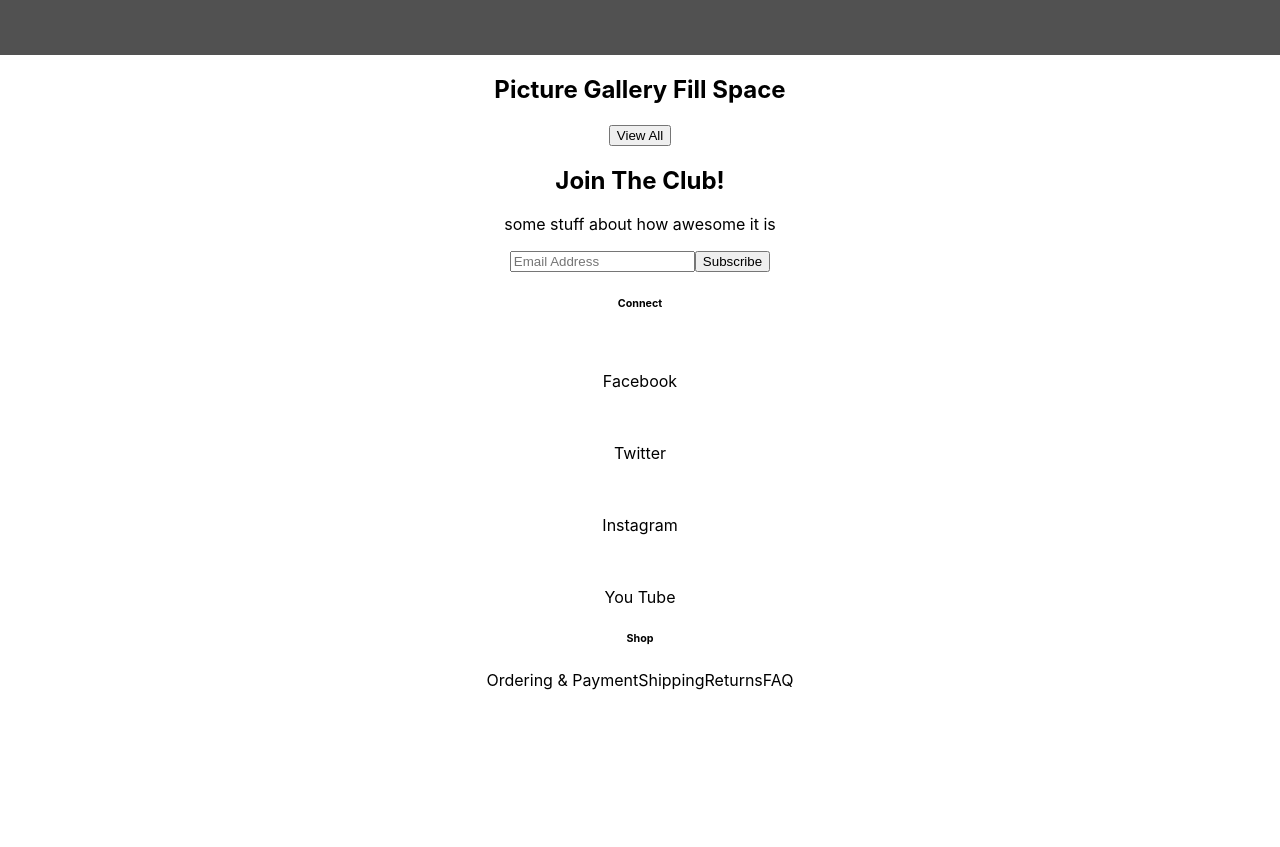
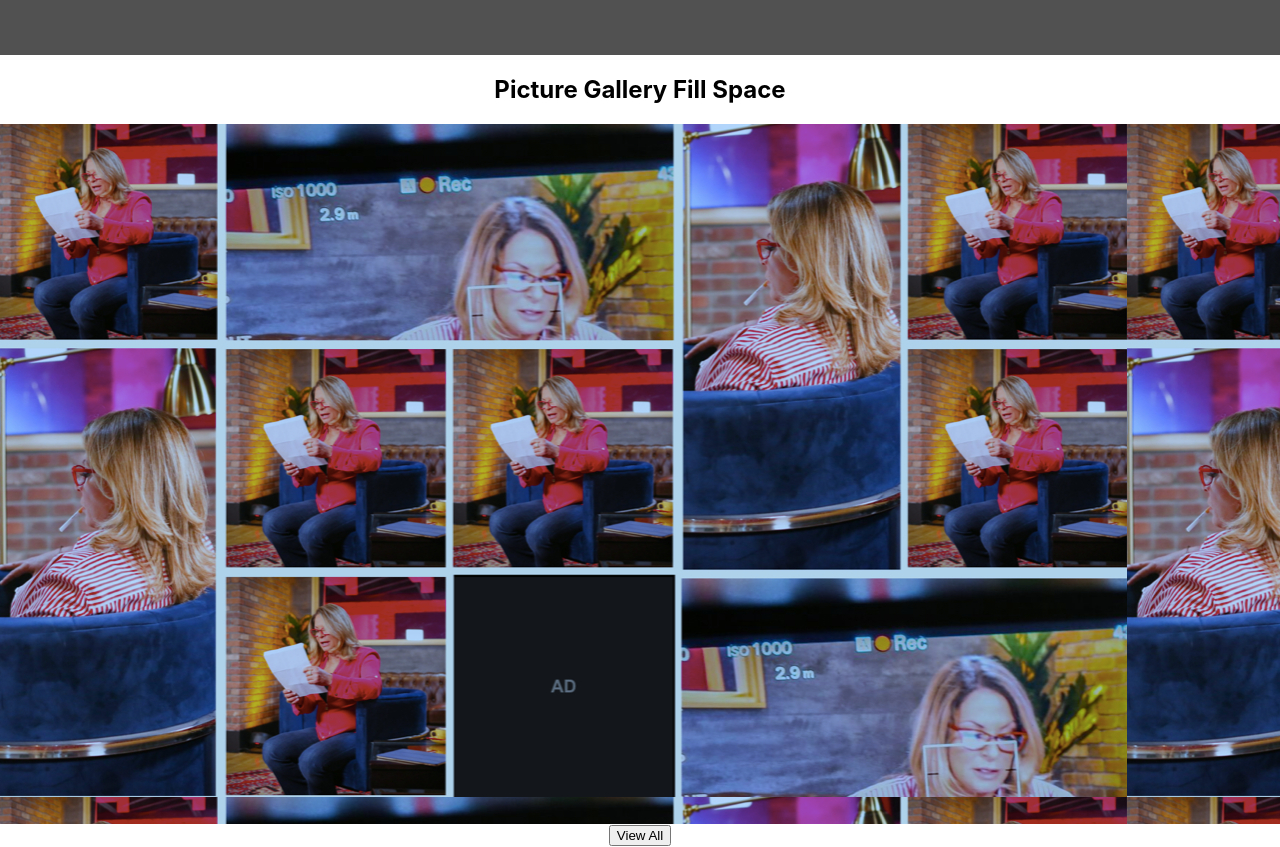
Before and after one commit to nickborbe/amp-client, a React (Create React App) app: page / in a window 1280 px wide. Shown: the part 3720-4567 px from the top of the page. Before the commit the page ends 4410 px from the top, so only its background shows below. Built offline with nearby package versions, Linux system fonts and the light colour scheme.

Commit message:
gallery edits

```diff
--- a/src/styles/homepage.css
+++ b/src/styles/homepage.css
@@ -179,5 +179,6 @@
 }
 
 #hp-gallery-container{
-
+    height: 700px;
+    background-image: url('/images/hp-gallery.png')
 }
```
